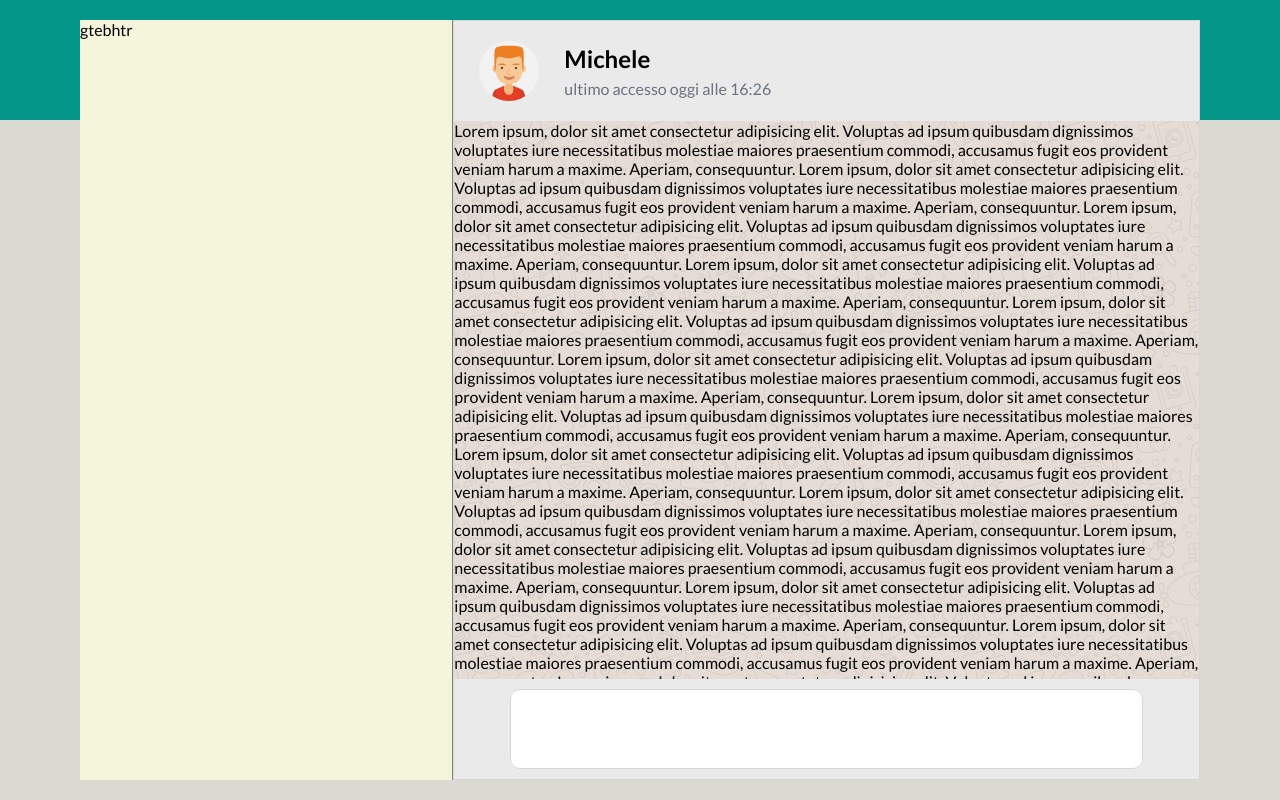
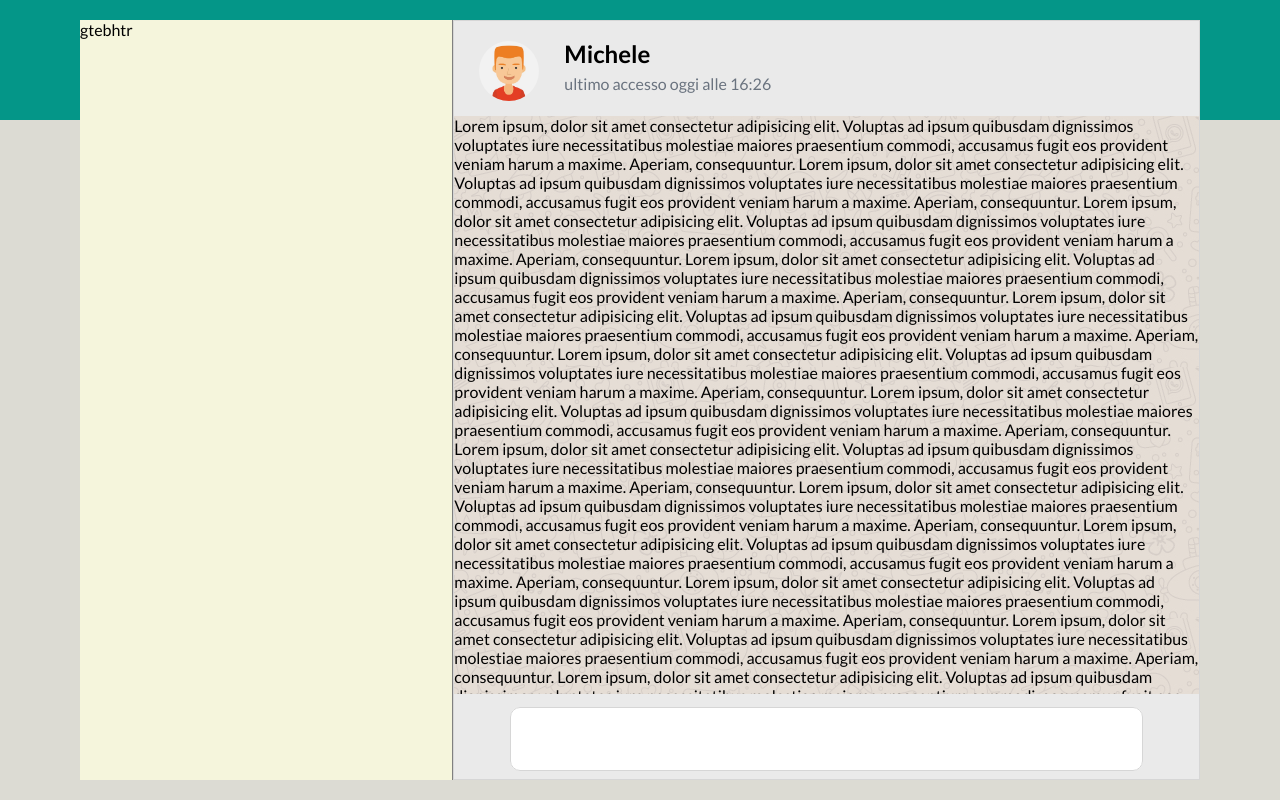
Before and after one commit to gianluigi7/html-css-boolzapp, a plain HTML site: page index.html in a window 1280 px wide. Drawn offline with Linux system fonts and the light colour scheme.

Commit message:
height fixed

```diff
--- a/css/style.css
+++ b/css/style.css
@@ -21,7 +21,7 @@ body{
   }
   .container {
     width: 100%;
-    height: 100vh;
+    height: 100%;
 
 
     background-color: var(--main-color);
@@ -37,11 +37,15 @@ body{
     width: 100%;
     height: 100%;
     border: 1px solid var(--border);
+    overflow-y: hidden;
+
 
    }
    .avatar {
     display: flex;
     background-color: var(--main-color);
+    height: 90px;
+    vertical-align: middle;
    }
     .avatar img {
     border-radius: 50%;
@@ -61,19 +65,22 @@ body{
    .chat {
     width: 100%;
     background-image: url(../img/mine.jpg);
-    height: 100vh;
-    overflow: scroll;
+    height: calc(100% - 180px);
+    overflow-y: scroll;
+
 
    }
    .bg-color-main {
     background-color: var(--main-color);
-    padding: 10px 0;
+    height: 80px;
+    vertical-align: middle;
+    display: flex;
 
    }
    .bg-color-main div {
-     height: 80px;
+     height: 80%;
      width: 85%;
-     margin: 0 auto;
+     margin: auto;
      background-color: white;
      border-radius: 10px;
 
@@ -87,7 +94,7 @@ body{
 
 
 
-   @media screen and (min-width: 480px) {
+   @media screen and (min-width: 576px) {
     .col:first-child {
         display: inline-block;
         width: 10%;
@@ -101,7 +108,7 @@ body{
 
        }
    }
-   @media screen and (min-width: 768px) {
+   @media screen and (min-width: 992px) {
     .container {
      width: calc(100% / 8 * 7);
      height: 95vh;
```
